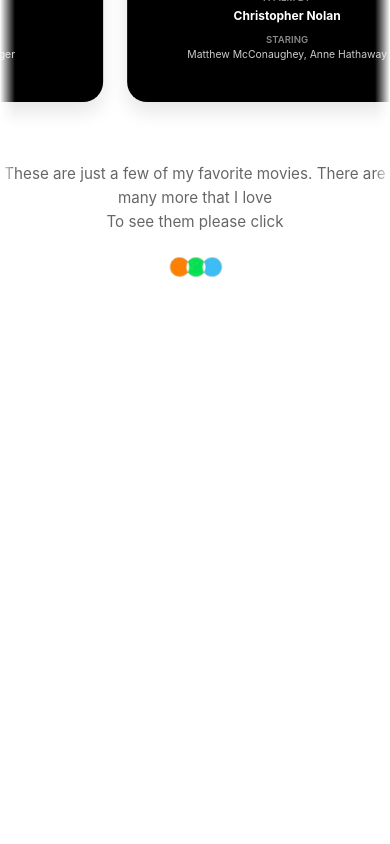
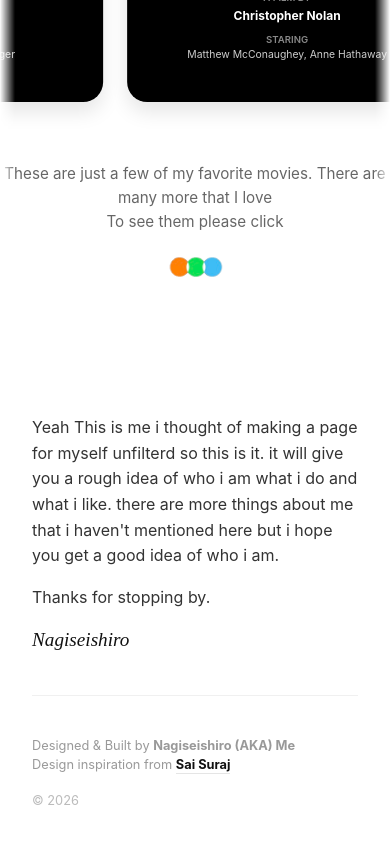
Before and after one commit to nagisheshero11/Nagiseishiro, a React (Vite) app in the folder client/: page / in a window 390 px wide. Shown: the part 6717-7561 px from the top of the page. Before the commit the page ends 7102 px from the top, so only its background shows below. Built offline with nearby package versions, Linux system fonts and the light colour scheme.

Commit message:
added footer

```diff
--- /dev/null
+++ b/client/src/components/Footer.jsx
@@ -0,0 +1,39 @@
+import React from 'react';
+import './style/Footer.css';
+
+function Footer() {
+    return (
+        <footer className="footer">
+            <div className="footer-container">
+                {/* Personal Note */}
+                <div className="footer-bio">
+                    <p>
+                        Yeah This is me i thought of making a page for myself
+                        unfilterd so this is it. it will give you a rough idea of who i am
+                        what i do and what i like. there are more things about me that i
+                        haven't mentioned here but i hope you get a good idea of who i am.
+                    </p>
+                    <p>
+                        Thanks for stopping by.
+                    </p>
+                    <span className="footer-signature">Nagiseishiro</span>
+                </div>
+
+                {/* Credits & Copyright */}
+                <div className="footer-credits">
+                    <div className="credit-text">
+                        Designed & Built by <strong>Nagiseishiro (AKA) Me </strong>
+                        <br />
+                        Design inspiration from <a href="https://www.linkedin.com/in/sai-suraj-chatrathi/" target="_blank" rel="noopener noreferrer"><strong>Sai Suraj</strong></a>
+                    </div>
+
+                    <div className="footer-copyright">
+                        &copy; {new Date().getFullYear()}
+                    </div>
+                </div>
+            </div>
+        </footer>
+    );
+}
+
+export default Footer;
--- /dev/null
+++ b/client/src/components/style/Footer.css
@@ -0,0 +1,70 @@
+/* Footer Layout */
+.footer {
+    padding: 30px 32px 40px;
+    background-color: #f5f5f7; /* Matching site vibe, slightly distinct or just white? User said "end section mentioning... text about me". Assuming white to match Projects/Opinions updates, or light grey. Let's stick to white for cleaner look or very light grey. I'll use white to match the flow. Actually, previous sections were updated to #ffffff. I'll stick to #ffffff. */
+    background-color: #ffffff;
+    font-family: -apple-system, BlinkMacSystemFont, "Segoe UI", Roboto, Helvetica, Arial, sans-serif;
+}
+
+.footer-container {
+    max-width: 560px;
+    margin: 0 auto;
+}
+
+/* Bio Section */
+.footer-bio {
+    margin-bottom: 40px;
+    padding-bottom: 40px;
+    border-bottom: 1px solid rgba(0,0,0,0.06);
+}
+
+.footer-bio p {
+    font-size: 1rem;
+    line-height: 1.6;
+    color: #333;
+    margin: 0 0 16px 0;
+}
+
+.footer-signature {
+    font-family: serif; /* Or a handwriting font if available, sticking to serif for "signature" feel */
+    font-style: italic;
+    font-size: 1.2rem;
+    color: #111;
+    margin-top: 16px;
+    display: block;
+}
+
+/* Credits & Copyright */
+.footer-credits {
+    display: flex;
+    justify-content: space-between;
+    align-items: center;
+    flex-wrap: wrap;
+    gap: 16px;
+    font-size: 0.8rem;
+    color: #999;
+}
+
+.footer-credits a {
+    color: #111;
+    text-decoration: none;
+    border-bottom: 1px solid rgba(0,0,0,0.1);
+    padding-bottom: 1px;
+    transition: all 0.2s ease;
+}
+
+.footer-credits a:hover {
+    border-bottom-color: #111;
+}
+
+.footer-copyright {
+    color: #bbb;
+}
+
+/* Responsive */
+@media (max-width: 480px) {
+    .footer-credits {
+        flex-direction: column;
+        align-items: flex-start;
+    }
+}
--- a/client/src/pages/Home.jsx
+++ b/client/src/pages/Home.jsx
@@ -8,6 +8,7 @@
 import MusicStack from '../components/MusicStack/MusicStack';
 import Movies from '../components/Movies/Movies';
 import Projects from '../components/Projects/Projects';
+import Footer from '../components/Footer';
 
 function Home() {
     return (
@@ -22,6 +23,7 @@
             <Opinios />
             <MusicStack />
             <Movies />
+            <Footer />
         </>
     )
 }
```
